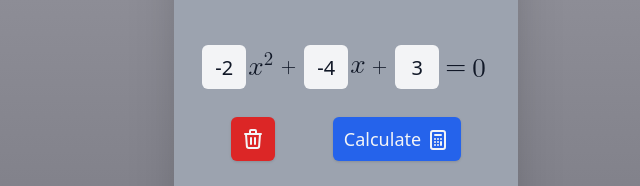
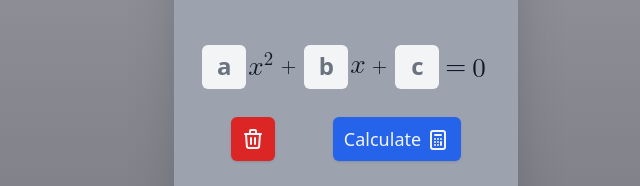
Before and after one commit to ShayanTheNerd/quadratic-equation-solver, a website with bundled scripts: page index.html in a window 1280 px wide. Shown: the part 334-520 px from the top of the page, 294-934 px from the left. Built offline with nearby package versions, Linux system fonts and the light colour scheme.

Commit message:
fix: remove test values from inputs

```diff
--- a/index.html
+++ b/index.html
@@ -71,7 +71,6 @@
 							type="text"
 							maxlength="3"
 							placeholder="a"
-							value="-2"
 							name="Variable-A"
 							data-variable-name="a"
 							pattern="^-?(?!0)\d{1,3}$"
@@ -93,7 +92,6 @@
 						<input
 							required
 							type="text"
-							value="-4"
 							maxlength="3"
 							placeholder="b"
 							name="Variable-B"
@@ -115,7 +113,6 @@
 							required
 							type="text"
 							maxlength="3"
-							value="3"
 							placeholder="c"
 							name="Variable-C"
 							pattern="^-?\d{1,3}$"
```
